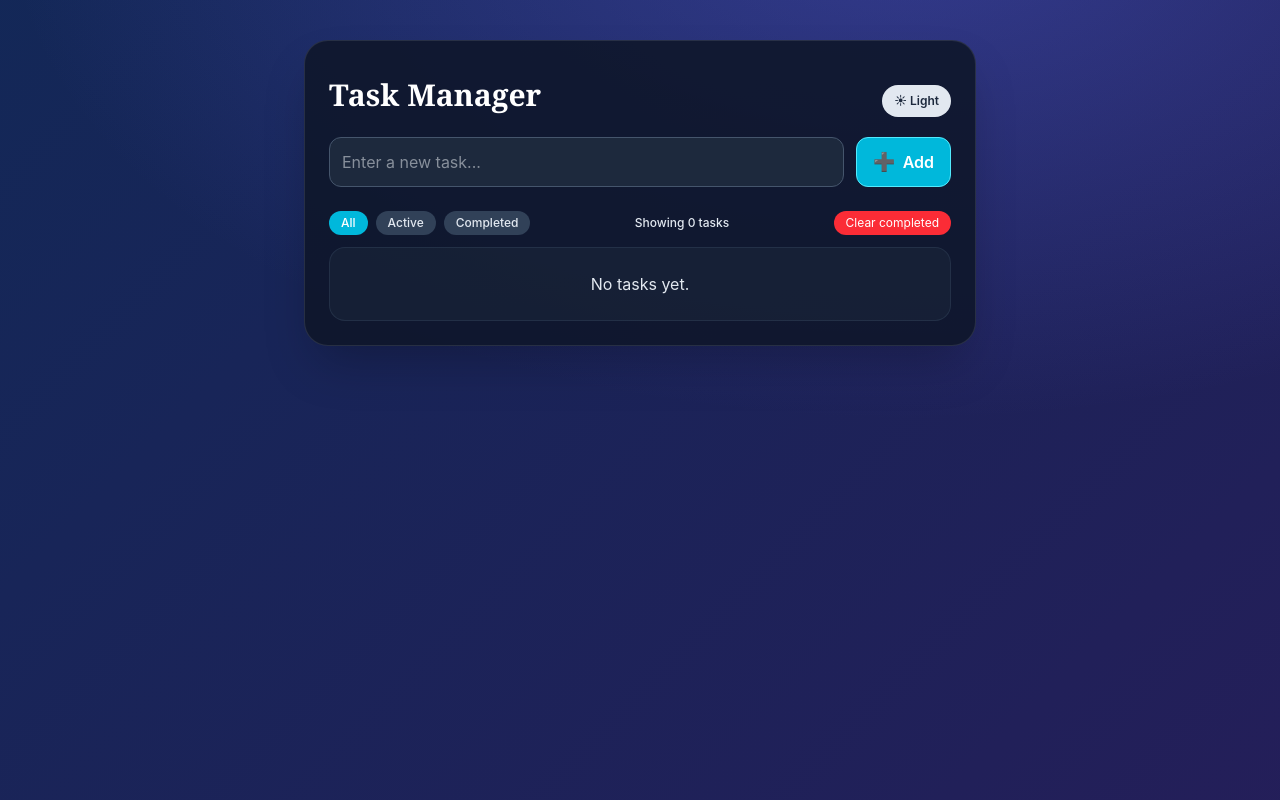
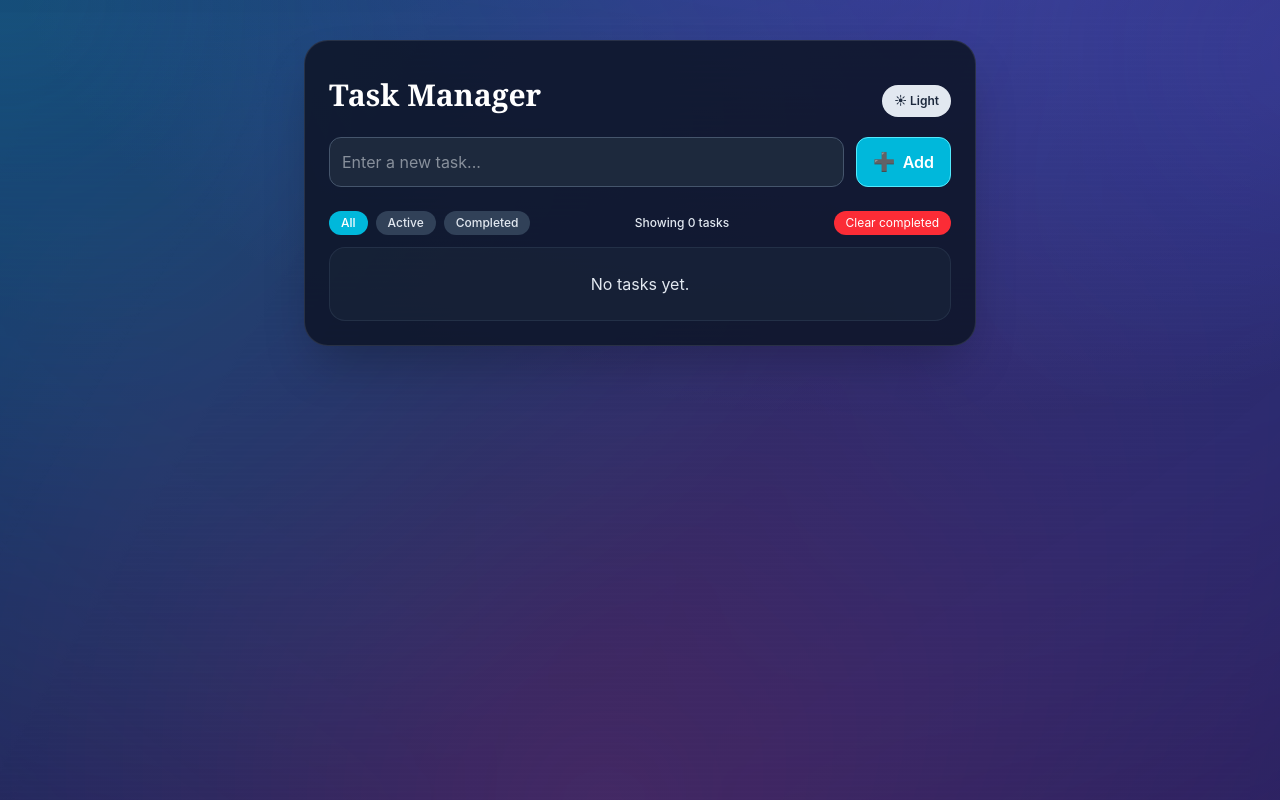
Before and after one commit to biruk2116/Task-Manager, a React (Vite) app: page / in a window 1280 px wide. Built offline with nearby package versions, Linux system fonts and the light colour scheme.

Commit message:
add background animations

```diff
--- a/src/App.jsx
+++ b/src/App.jsx
@@ -79,7 +79,7 @@ function App() {
 
   return (
     <div
-      className={`min-h-screen flex flex-col items-center py-10 px-3 transition-all duration-300 animated-gradient ${
+      className={`min-h-screen flex flex-col items-center py-10 px-3 transition-all duration-300 animated-gradient relative overflow-hidden ${
         isDark ? "app-bg-dark" : "app-bg-light"
       }`}
     >
--- a/src/index.css
+++ b/src/index.css
@@ -22,6 +22,85 @@
 .animated-gradient {
   background-size: 300% 300%;
   animation: gradientShift 12s ease infinite;
+}
+
+.animated-gradient::before,
+.animated-gradient::after {
+  pointer-events: none;
+}
+
+.animated-gradient {
+  position: relative;
+  isolation: isolate;
+}
+
+.animated-gradient::before {
+  content: "";
+  position: absolute;
+  inset: -25%;
+  z-index: -1;
+  background:
+    radial-gradient(circle at 15% 20%, rgba(34, 211, 238, 0.25), transparent 45%),
+    radial-gradient(circle at 80% 25%, rgba(99, 102, 241, 0.25), transparent 50%),
+    radial-gradient(circle at 45% 85%, rgba(236, 72, 153, 0.2), transparent 55%);
+  filter: blur(34px);
+  opacity: 0.95;
+  animation: blobFloat 14s ease-in-out infinite;
+}
+
+.animated-gradient::after {
+  content: "";
+  position: absolute;
+  inset: 0;
+  z-index: -1;
+  background:
+    linear-gradient(120deg, transparent 0%, rgba(255, 255, 255, 0.1) 35%, transparent 60%),
+    repeating-linear-gradient(
+      0deg,
+      rgba(255, 255, 255, 0.035) 0px,
+      rgba(255, 255, 255, 0.035) 1px,
+      transparent 1px,
+      transparent 6px
+    );
+  background-size: 220% 100%, 100% 120%;
+  opacity: 0.4;
+  mix-blend-mode: overlay;
+  animation: shimmer 9s ease-in-out infinite, grainDrift 7s linear infinite;
+}
+
+@keyframes blobFloat {
+  0% { transform: translate3d(0, 0, 0) scale(1); }
+  33% { transform: translate3d(4%, -3%, 0) scale(1.05); }
+  66% { transform: translate3d(-5%, 2%, 0) scale(0.98); }
+  100% { transform: translate3d(0, 0, 0) scale(1); }
+}
+
+@keyframes shimmer {
+  0% { background-position: 0% 50%, 0% 0%; }
+  50% { background-position: 100% 50%, 0% 0%; }
+  100% { background-position: 0% 50%, 0% 0%; }
+}
+
+@keyframes grainDrift {
+  0% { transform: translate3d(0, 0, 0); }
+  100% { transform: translate3d(-3%, 2%, 0); }
+}
+
+/* Slightly different overlay intensity per mode */
+.app-bg-dark.animated-gradient::after {
+  opacity: 0.28;
+}
+
+.app-bg-light.animated-gradient::after {
+  opacity: 0.45;
+}
+
+@media (prefers-reduced-motion: reduce) {
+  .animated-gradient,
+  .animated-gradient::before,
+  .animated-gradient::after {
+    animation: none !important;
+  }
 }
 
 @keyframes textGlowDark {
```
